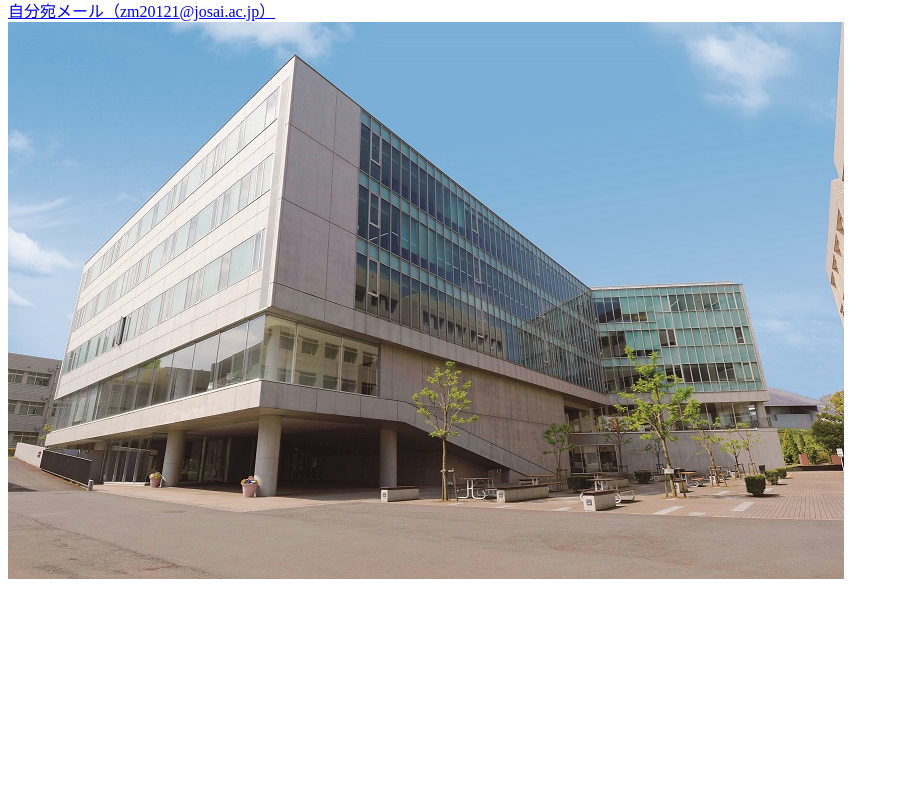
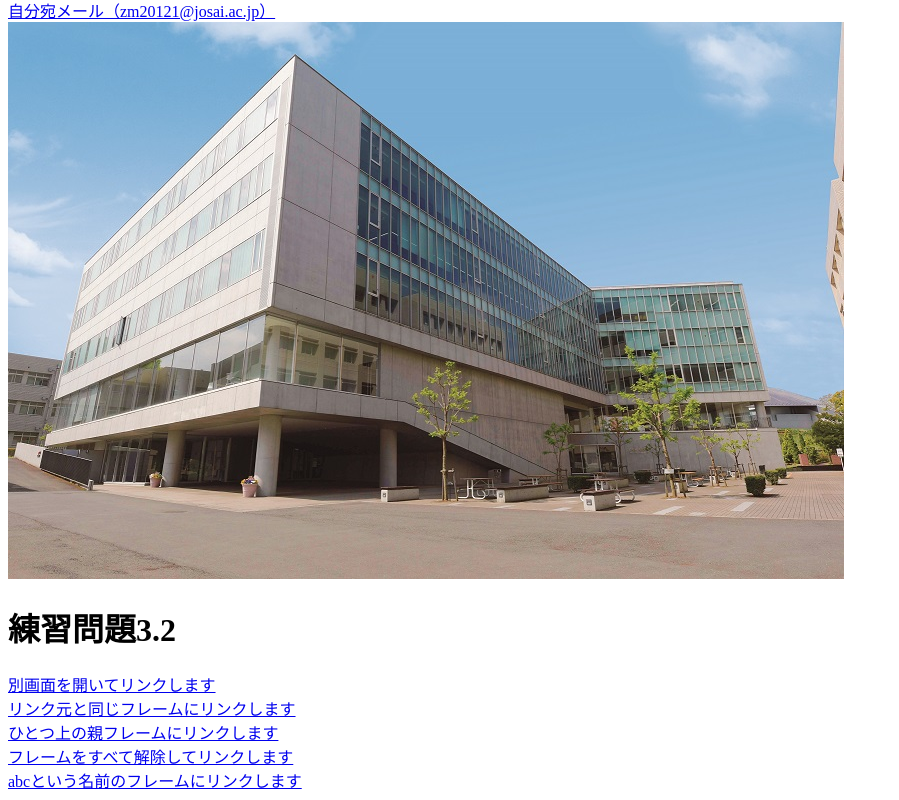
Before and after one commit to kawaguchimarina/web2022-1, a plain HTML site: page index.html in a window 1280 px wide. Shown: the part 2337-3137 px from the top of the page, without its empty margins (0-899 px from the left). Before the commit the page ends 2928 px from the top, so only its background shows below. Drawn offline with Linux system fonts and the light colour scheme.

Commit message:
Update index.html

```diff
--- a/index.html
+++ b/index.html
@@ -143,5 +143,13 @@
   <a href="mailto:zm20121@josai.ac.jp">自分宛メール（zm20121@josai.ac.jp）</a><br>
   <a href="https://www.josai.ac.jp/education/management/index.html/"><img src="./image/keiei_small.jpg" alt="城西大学ホームページ"></a>
 
+<h1>練習問題3.2</h1>
+  <a href="a.html" target"_blank">別画面を開いてリンクします</a><br>
+  <a href="a.html" target"_self">リンク元と同じフレームにリンクします</a><br>
+  <a href="a.html" target"_parent">ひとつ上の親フレームにリンクします</a><br>
+  <a href="a.html" target"_top">フレームをすべて解除してリンクします</a><br>
+  <a href="a.html" target="abc">abcという名前のフレームにリンクします</a><br>
+
+
 </body>
 </html>
```
